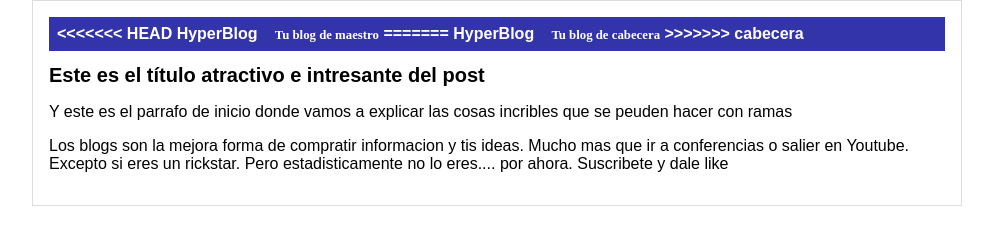
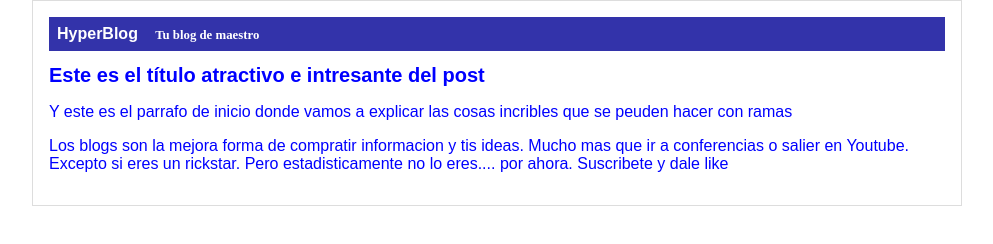
Before and after one commit to MauricioACN/hierblog, a plain HTML site: page index.html in a window 1280 px wide. Shown: the whole page, without its empty margins (143-1136 px from the left). Drawn offline with Linux system fonts and the light colour scheme.

Commit message:
ahora si se solcuiono el conflicto de los colores

```diff
--- a/css/estilos.css
+++ b/css/estilos.css
@@ -1,11 +1,7 @@
 body
 {
-<<<<<<< HEAD
     color: blue;
-=======
-    color: red;
->>>>>>> cabecera
-    text-align: center;
+      text-align: center;
     font-family: Arial, Helvetica, sans-serif;
     font-size: 16px;
     margin: 0;
--- a/index.html
+++ b/index.html
@@ -6,11 +6,7 @@
   <body>
     <div id="container">
       <div id="cabecera">
-<<<<<<< HEAD
         HyperBlog <span id="tagline">Tu blog de maestro</span>
-=======
-        HyperBlog <span id="tagline">Tu blog de cabecera</span>
->>>>>>> cabecera
       </div>
       <div id="post">
         <h1>Este es el título atractivo e intresante del post</h1>
```
